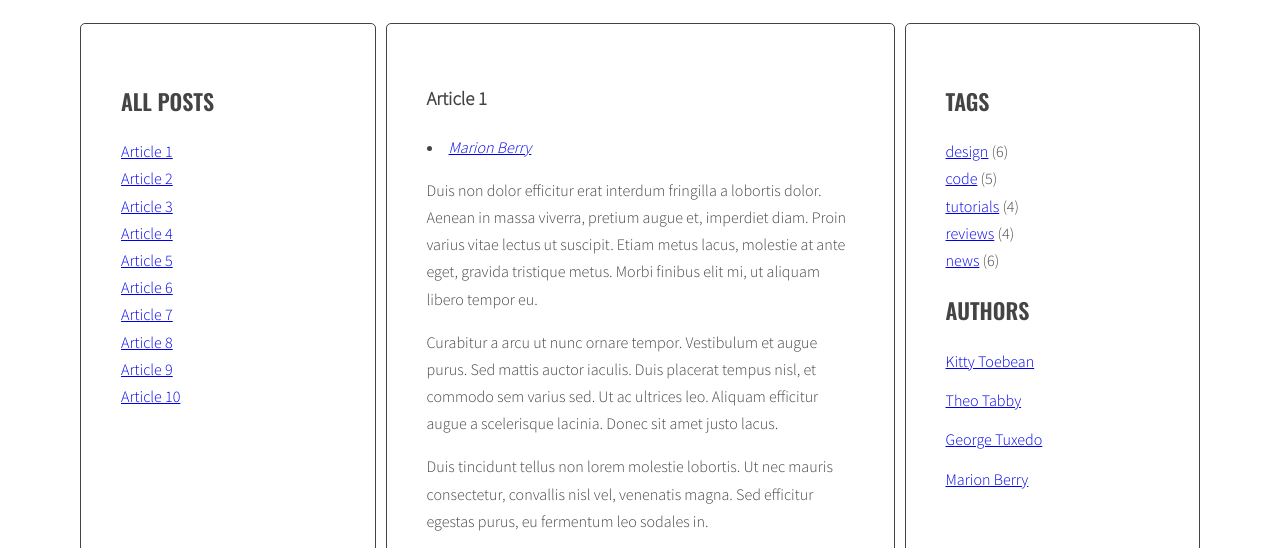
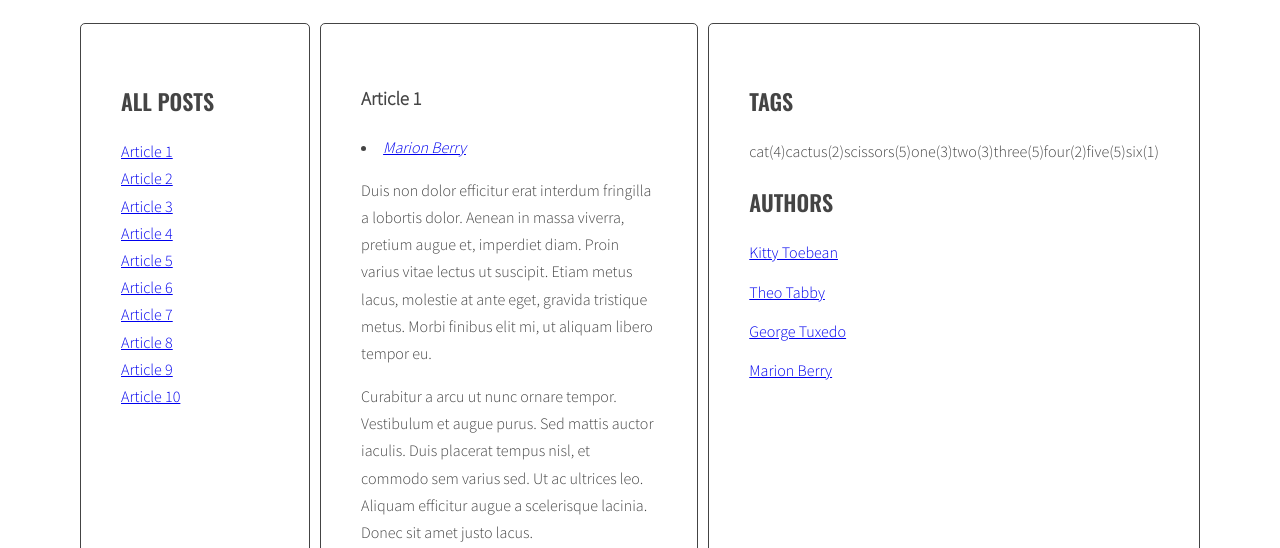
Before and after one commit to kacpermakowiecki/javascript-blog, a website: page index.html in a window 1280 px wide. Shown: the part 220-768 px from the top of the page. Drawn offline with nearby package versions, Linux system fonts and the light colour scheme.

Commit message:
modified js

```diff
--- a/index.html
+++ b/index.html
@@ -244,11 +244,6 @@
                 <aside class="sidebar">
                     <h2 class="section-title">Tags</h2>
                     <ul class="list tags">
-                        <li><a href="#">design</a> <span>(6)</span></li>
-                        <li><a href="#">code</a> <span>(5)</span></li>
-                        <li><a href="#">tutorials</a> <span>(4)</span></li>
-                        <li><a href="#">reviews</a> <span>(4)</span></li>
-                        <li><a href="#">news</a> <span>(6)</span></li>
                     </ul>
                     <h2 class="section-title">Authors</h2>
                     <ul class="list authors">
--- a/js/script.js
+++ b/js/script.js
@@ -39,7 +39,8 @@ const optArticleSelector = '.post',
   optTitleSelector = '.post-title',
   optTitleListSelector = '.titles',
   optArticleTagsSelector = '.post-tags .list',
-  optArticleAutorSelector = '.post-author';
+  optArticleAuthorSelector ='.post-author',
+  optTagsListSelector = '.tags.list';
 
 function generateTitleLinks(customSelector = '') {
 
@@ -83,6 +84,10 @@ function generateTitleLinks(customSelector = '') {
 generateTitleLinks();
 
 function generateTags() {
+  /* [NEW] create a new variable allTags with an empty array */
+  let allTags = {};
+  console.log(allTags);
+
   /* find all articles */
   const articles = document.querySelectorAll(optArticleSelector);
   console.log(articles);
@@ -92,8 +97,8 @@ function generateTags() {
     console.log(article);
 
     /* find tags wrapper */
-    const tagswraper = article.querySelector(optArticleTagsSelector);
-    console.log(tagswraper);
+    const tagsWraper = article.querySelector(optArticleTagsSelector);
+    console.log(tagsWraper);
 
     /* make html variable with empty string */
     let html = '';
@@ -114,17 +119,35 @@ function generateTags() {
       console.log(linkHTML);
 
       /* add generated code to html variable */
-      html += linkHTML + ' ';
+      html += linkHTML;
 
+      /* [NEW] check if this link is NOT already in allTags */
+      if (!allTags[tag]) {
+        /* [NEW] add generated code to allTags array */
+        allTags[tag] = 1;
+      } else {
+        allTags[tag]++;
+      }
       /* END LOOP: for each tag */
     }
-
     /* insert HTML of all the links into the tags wrapper */
-    tagswraper.innerHTML = html;
-
+    tagsWraper.innerHTML = html;
 
     /* END LOOP: for every article: */
   }
+  /* [NEW] find list of tags in right column */
+  const tagList = document.querySelector(optTagsListSelector);
+
+  /* [NEW] add html from allTags to tagList */
+  //tagList.innerHTML = allTags.join(' ');
+  let allTagsHTML='';
+  /* [NEW] start loop for each tag in allTags */
+  for(let tag in allTags){
+    /* [NEW] generate code of link and add it to AllTagsHTML */
+    allTagsHTML += tag + '(' + allTags[tag] + ')';
+  }
+  /* [NEW] add HTML from allTahsHTML to taglist */
+  tagList.innerHTML = allTagsHTML;
 }
 
 generateTags();
@@ -198,7 +221,7 @@ function generateAuthors() {
     console.log(article);
 
     /* find Autors */
-    const authorList = article.querySelector(optArticleAutorSelector);
+    const authorList = article.querySelector(optArticleAuthorSelector);
     console.log(authorList);
 
     /* make html variable with empty string */
--- a/package.json
+++ b/package.json
@@ -16,7 +16,7 @@
     "build:autoprefixer": "postcss css/*.css --use autoprefixer -d css",
     "build-dev": "npm-run-all build-dev:sass build:autoprefixer",
     "build-dev:sass": "sass --style=expanded --source-map sass:css",
-    "watch": "npm-run-all build build-dev -p watch:*",
+    "watch": "npm-run-all build:* build-dev -p watch:*",
     "watch:browsersync": "browser-sync start --server --files \"css/*.css\" \"*.html\" \"js/*.js\"",
     "watch:sassprefixer": "onchange sass/*.scss -- npm run build-dev"
   },
```
